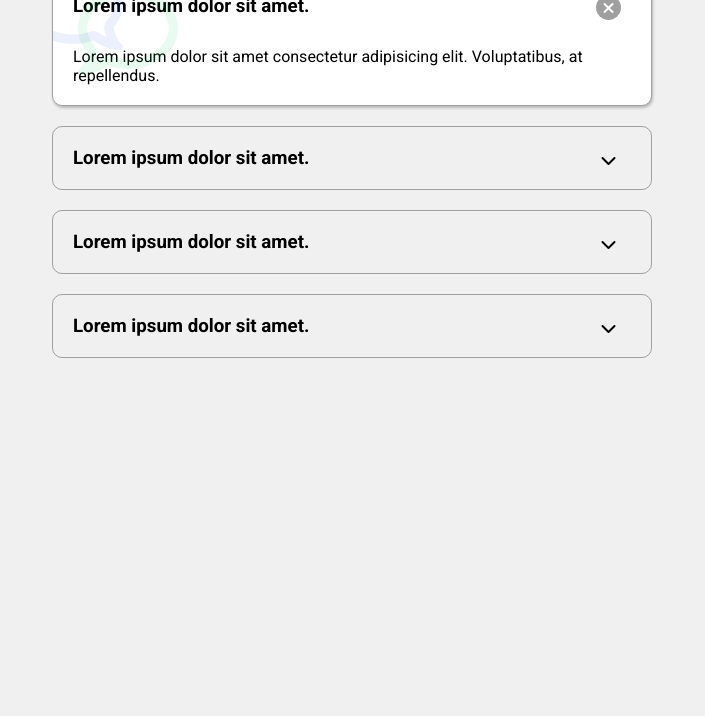
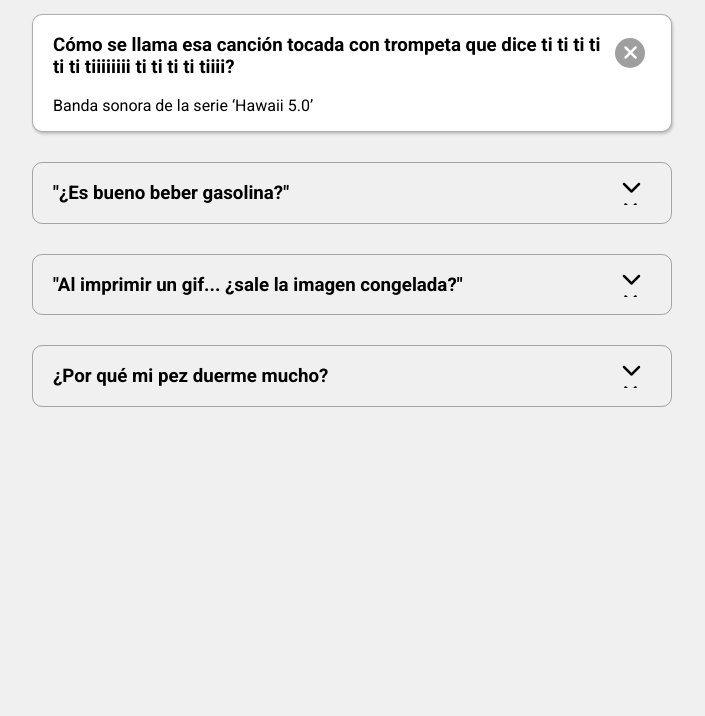
Before and after one commit to Widoguaiquirian/frecuentlyAsked, a plain HTML site: page index.html in a window 1280 px wide. Shown: the part 84-800 px from the top of the page, without its empty margins (288-993 px from the left). Drawn offline with Linux system fonts and the light colour scheme.

Commit message:
New questions added

```diff
--- a/_layout/_javascript/script.js
+++ b/_layout/_javascript/script.js
@@ -1,7 +1,7 @@
 'use strict';
 // ! *********** FOR LESSONS NAMES *********** //
 // ? *********** FOR REGULAR COMMENTS *********** //
-const buttons = document.querySelectorAll('.faq-toggle');
+const buttons = document.querySelectorAll('.btn-toggle');
 
 buttons.forEach(function (button) {
   button.addEventListener('click', function () {
--- a/_layout/main.css
+++ b/_layout/main.css
@@ -48,91 +48,67 @@ h1 {
   padding: 0;
 }
 
-.faq-container {
-  width: 600px;
-  margin: 2rem auto;
+.container {
+  width: 700px;
+  margin: auto;
+  max-width: 95%;
+  padding: 3rem;
 }
 
-.faq {
-  border: 1px solid #9f9f9f;
-  background-color: transparent;
-  border-radius: 10px;
-  margin: 2rem 0;
-  position: relative;
-  overflow: hidden;
-  padding: 2rem;
-  transition: 1s ease;
-}
-
-.faq.active {
-  background-color: white;
-  box-shadow: 1px 2px 3px rgba(0, 0, 0, 0.241);
-}
-
-.faq.active::before,
-.faq.active::after {
-  content: '\f075';
-  font-family: 'Font Awesome 5 Free';
-  position: absolute;
-  color: #2ecc71;
-  font-size: 10rem;
-  top: 5px;
-  left: 25px;
-  opacity: 0.1;
-  z-index: 0;
-}
-
-.faq.active::after {
-  transform: rotateY(180deg);
-  color: royalblue;
-  top: -20px;
-  left: -3rem;
-}
-
-.faq-title {
-  margin: 0 3.5rem 0 0;
-}
-
-.faq-text {
-  margin: 3rem 0 0;
+.text {
   display: none;
 }
 
-.faq.active .faq-text {
+.title {
+  max-width: 95%;
+}
+
+.question-container {
+  border: 1px solid rgba(0, 0, 0, 0.316);
+  border-radius: 10px;
+  margin: 3rem 0;
+  padding: 0 4rem 0 2rem;
+  position: relative;
+  transition: all 1s ease;
+}
+
+.question-container.active {
+  background-color: white;
+  box-shadow: 1px 2px 3px rgba(0, 0, 0, 0.211);
+}
+
+.question-container.active .text {
   display: block;
 }
 
-.faq-toggle {
-  position: absolute;
+.btn-toggle {
   background-color: transparent;
   border: none;
+  outline: none;
+  font-size: 2rem;
+  position: absolute;
   cursor: pointer;
-  display: flex;
-  align-items: center;
-  justify-content: center;
-  font-size: 1.6rem;
-  padding: 0;
-  outline: none;
-  top: 20px;
-  right: 30px;
-  width: 2.5rem;
-  height: 2.5rem;
+  right: 4%;
+  overflow: hidden;
+  width: 3rem;
+  height: 3rem;
+  top: 20%;
 }
 
-.faq-toggle .fa-times {
-  display: none;
-}
-
-.faq.active .faq-toggle .fa-times {
-  display: block;
-}
-
-.faq.active .faq-toggle .fa-chevron-down {
-  display: none;
-}
-
-.faq.active .faq-toggle {
+.question-container.active .btn-toggle {
   background-color: #9f9f9f;
   border-radius: 50%;
   color: white;
 }
+
+.fa-times {
+  display: none;
+}
+
+.question-container.active .btn-toggle .fa-times {
+  display: block;
+}
+
+.question-container.active .btn-toggle .fa-chevron-down {
+  display: none;
+}
--- a/index.html
+++ b/index.html
@@ -25,45 +25,45 @@
     <!-- ? FOR REGULAR COMMENTS -->
   </head>
   <body>
-    <h1>Frequently asked questions</h1>
-    <div class="faq-container">
-      <div class="faq active">
-        <h3 class="faq-title">Lorem ipsum dolor sit amet.</h3>
-        <p class="faq-text">Lorem ipsum dolor sit amet consectetur adipisicing elit. Voluptatibus, at repellendus.</p>
-        <button class="faq-toggle">
+    <div class="container">
+      <h1>Preguntas frecuentes.</h1>
+
+      <div class="question-container active">
+        <h3 class="title">Cómo se llama esa canción tocada con trompeta que dice ti ti ti ti ti ti tiiiiiiii ti ti ti ti tiiii?</h3>
+        <p class="text">Banda sonora de la serie ‘Hawaii 5.0’</p>
+        <button class="btn-toggle">
           <i class="fas fa-chevron-down"></i>
           <i class="fas fa-times"></i>
         </button>
       </div>
 
-      <div class="faq">
-        <h3 class="faq-title">Lorem ipsum dolor sit amet.</h3>
-        <p class="faq-text">Lorem ipsum dolor sit amet consectetur adipisicing elit. Itaque officia laudantium magni quisquam adipisci.</p>
-        <button class="faq-toggle">
+      <div class="question-container">
+        <h3 class="title">"¿Es bueno beber gasolina?"</h3>
+        <p class="text">
+          Lorem, ipsum dolor sit amet consectetur adipisicing elit. Aliquam nulla, pariatur aut possimus culpa! Voluptatem, nesciunt!
+        </p>
+        <button class="btn-toggle">
           <i class="fas fa-chevron-down"></i>
           <i class="fas fa-times"></i>
         </button>
       </div>
 
-      <div class="faq">
-        <h3 class="faq-title">Lorem ipsum dolor sit amet.</h3>
-        <p class="faq-text">
-          Lorem ipsum dolor sit, amet consectetur adipisicing elit. Commodi facere ut sed, provident maxime molestiae assumenda perferendis quisquam
-          iusto suscipit.
-        </p>
-        <button class="faq-toggle">
+      <div class="question-container">
+        <h3 class="title">"Al imprimir un gif... ¿sale la imagen congelada?"</h3>
+        <p class="text">Lorem, ipsum ias aliquid, quas quidem repellat esse, ullam magni pariatur aut possimus culpa! Voluptatem, nesciunt!</p>
+        <button class="btn-toggle">
           <i class="fas fa-chevron-down"></i>
           <i class="fas fa-times"></i>
         </button>
       </div>
 
-      <div class="faq">
-        <h3 class="faq-title">Lorem ipsum dolor sit amet.</h3>
-        <p class="faq-text">
-          Lorem ipsum dolor sit, amet consectetur adipisicing elit. Commodi facere ut sed, provident maxime molestiae assumenda perferendis quisquam
-          iusto suscipit.
+      <div class="question-container">
+        <h3 class="title">¿Por qué mi pez duerme mucho?</h3>
+        <p class="text">
+          Cualquier persona loca y sin sentido común te diría que se murió, pero yo creo que lo que le ocurre es que entró en fase espiritual y se
+          desdobló
         </p>
-        <button class="faq-toggle">
+        <button class="btn-toggle">
           <i class="fas fa-chevron-down"></i>
           <i class="fas fa-times"></i>
         </button>
```
